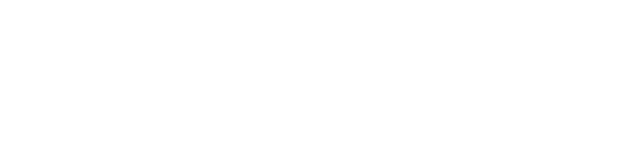
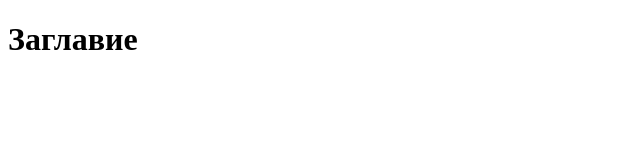
Before and after one commit to LilyNov/test-tutorial, a plain HTML site: page index.html in a window 1280 px wide. Shown: the whole page, without its empty margins (0-640 px from the left). Drawn offline with Linux system fonts and the light colour scheme.

Commit message:
Изменяет название

```diff
--- a/index.html
+++ b/index.html
@@ -3,7 +3,9 @@
   <head>
     <meta charset="UTF-8" />
     <meta name="viewport" content="width=device-width, initial-scale=1.0" />
-    <title>Document</title>
+    <title>Tets tutorial</title>
   </head>
-  <body></body>
+  <body>
+    <h1>Заглавие</h1>
+  </body>
 </html>
```
